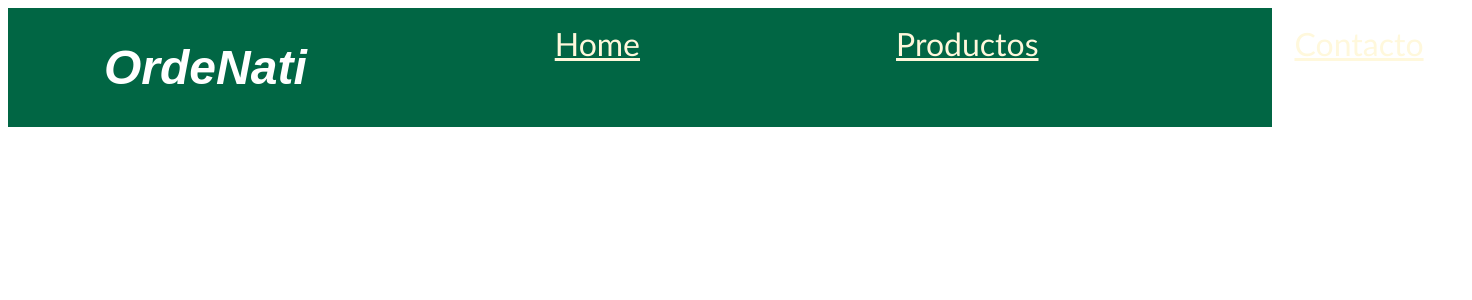
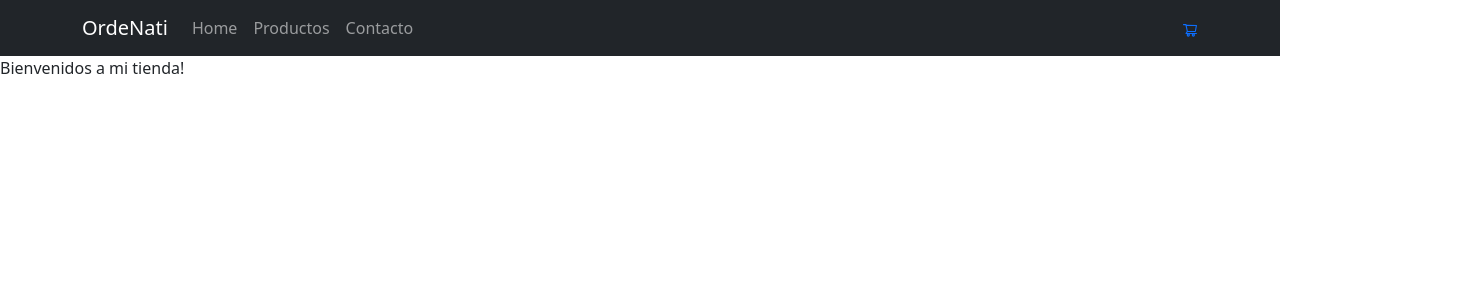
Before and after one commit to maxipandiani/ecommerce-pandiani, a React (Create React App) app: page / in a window 1280 px wide. Shown: the top 300 px of the page, 1472 px wide, since content can reach past the window. Built offline with nearby package versions, Linux system fonts and the light colour scheme.

Commit message:
desafio 3 - landing

```diff
--- a/package.json
+++ b/package.json
@@ -6,8 +6,11 @@
     "@testing-library/jest-dom": "^5.16.1",
     "@testing-library/react": "^12.1.2",
     "@testing-library/user-event": "^13.5.0",
+    "bootstrap": "^5.1.3",
     "react": "^17.0.2",
+    "react-bootstrap": "^2.0.4",
     "react-dom": "^17.0.2",
+    "react-icons": "^4.3.1",
     "react-scripts": "5.0.0",
     "web-vitals": "^2.1.2"
   },
--- a/src/App.js
+++ b/src/App.js
@@ -1,12 +1,19 @@
 
 import logo from './logo.svg';
 import './App.css';
-import Barra from './components/Navbar';
-function App() {
-  return (
+import Navbar from './components/Navbar/Navbar';
+
+import 'bootstrap/dist/css/bootstrap.min.css';
+import NavbarBs from './components/Navbar/NavbarBs';
+import ItemListContainer from './components/ItemListContainer/ItemListContainer';
+
+  function App() {
+
+    return (
 
     <div>
-      <Barra />
+      <NavbarBs />
+      <ItemListContainer  />
 
 
 
--- /dev/null
+++ b/src/components/ItemListContainer/ItemListContainer.jsx
@@ -0,0 +1,11 @@
+import React from 'react'
+
+function ItemListContainer() {
+    return (
+        <div>
+            Bienvenidos a mi tienda!
+        </div>
+    )
+}
+
+export default ItemListContainer
--- /dev/null
+++ b/src/components/Navbar/Cartwidget.jsx
@@ -0,0 +1,12 @@
+import React from 'react'
+import { AiOutlineShoppingCart } from 'react-icons/ai';
+
+function Cartwidget() {
+    return (
+        <div>
+            <AiOutlineShoppingCart/>
+        </div>
+    )
+}
+
+export default Cartwidget
--- a/src/components/Navbar.jsx
+++ b/src/components/Navbar/Navbar.jsx
@@ -1,6 +1,6 @@
 import React from "react";
 
-const Barra = () => {
+const Navbar = () => {
   return (
     <div className="estilo">
       <h1>OrdeNati</h1>
@@ -22,4 +22,4 @@ const Barra = () => {
   );
 };
 
-export default Barra;
+export default Navbar;
--- /dev/null
+++ b/src/components/Navbar/NavbarBs.jsx
@@ -0,0 +1,32 @@
+import React from 'react'
+import Container from 'react-bootstrap/Container';
+import Navbar from 'react-bootstrap/Navbar';
+import Nav from 'react-bootstrap/Nav';
+import Cartwidget from './Cartwidget';
+
+
+
+function NavbarBs() {
+    return (
+        <div>
+            <Navbar bg="dark" variant="dark">
+    <Container>
+    <Navbar.Brand href="#home">OrdeNati</Navbar.Brand>
+    <Nav className="me-auto">
+      <Nav.Link href="#home">Home</Nav.Link>
+      <Nav.Link href="#features">Productos</Nav.Link>
+      <Nav.Link href="#pricing">Contacto</Nav.Link>
+
+        </Nav>
+        <a href="  "><Cartwidget/></a>
+
+
+    </Container>
+
+
+  </Navbar>
+        </div>
+    )
+}
+
+export default NavbarBs
```
Also changed, not shown: 1 other file (tests, documents, lock files or other folders).
